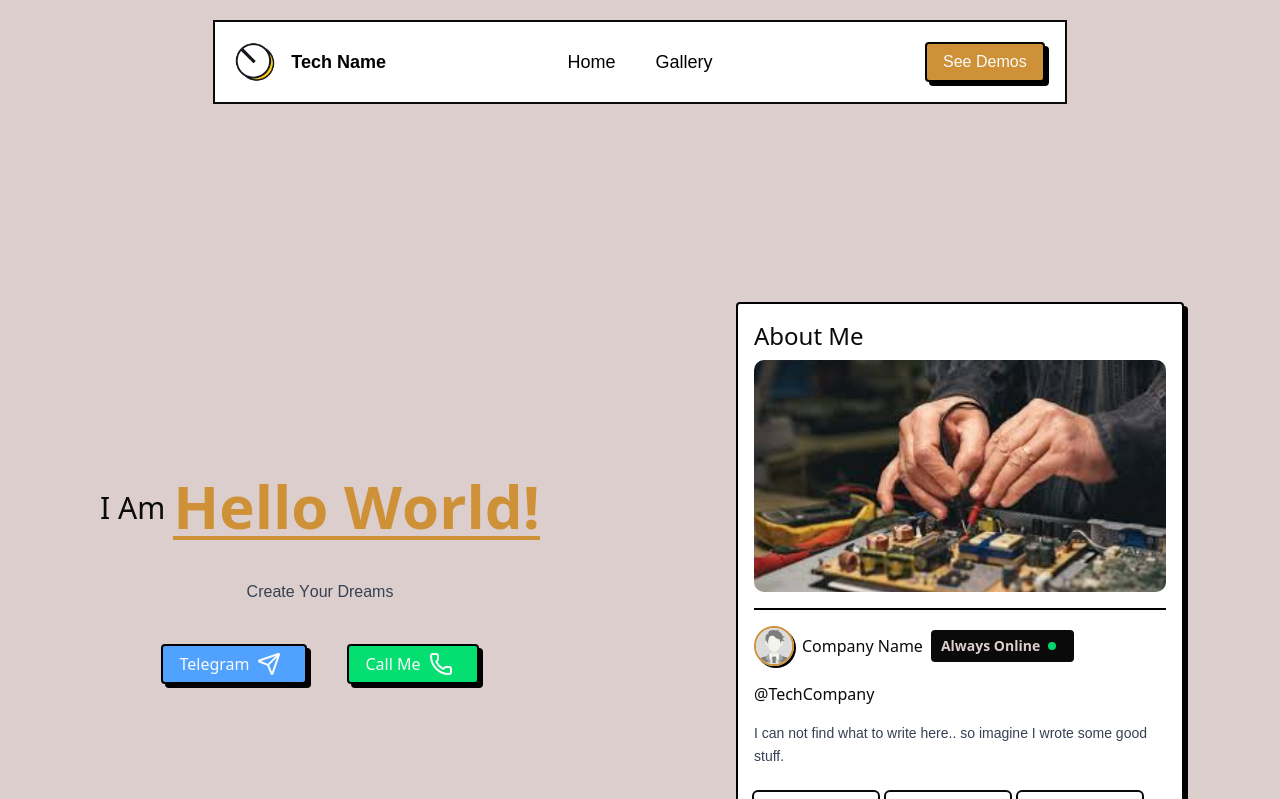
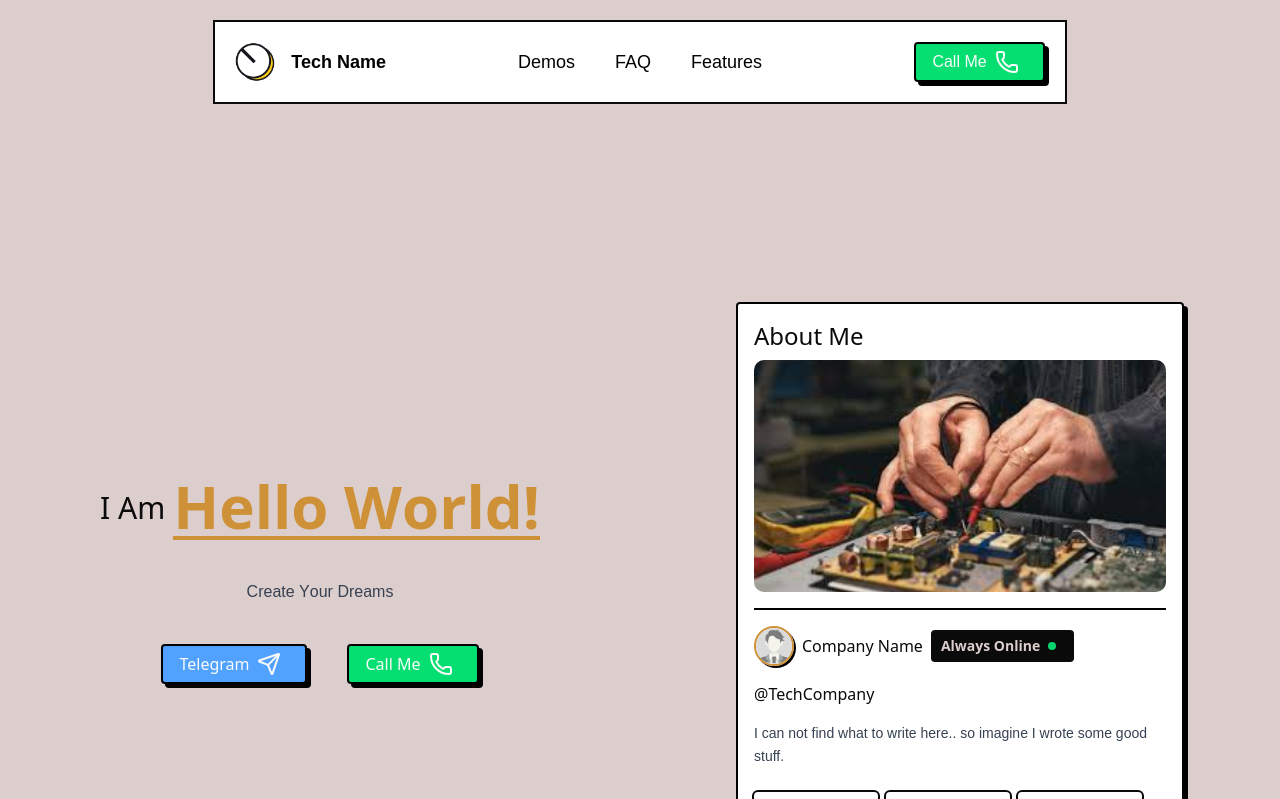
Before and after one commit to iamaloneforever/Mohsenian-Tech-WebSite, a Next.js app: page / in a window 1280 px wide. Shown: the top 799 px of the page. Built offline with nearby package versions, Linux system fonts and the light colour scheme; a web font is replaced by a local one.

Commit message:
Feat:Add Links

```diff
--- a/components/ui/Custom/Demos/Demo.tsx
+++ b/components/ui/Custom/Demos/Demo.tsx
@@ -58,7 +58,8 @@ export default function Demo() {
 	const currentVideo = videos[currentIndex];
 
 	return (
-		<motion.div
+		<motion.section
+			id="demos"
 			initial={{ opacity: 0, x: 100 }}
 			whileInView={{ opacity: 1, x: 0 }}
 			transition={{ delay: 1, duration: 1 }}
@@ -98,6 +99,6 @@ export default function Demo() {
 					</div>
 				</Card.Content>
 			</Card>
-		</motion.div>
+		</motion.section>
 	);
 }
--- a/components/ui/Custom/FAQ/Faq.tsx
+++ b/components/ui/Custom/FAQ/Faq.tsx
@@ -255,7 +255,7 @@ function FAQItem({
 
 			<button
 				onClick={onClick}
-				className="relative z-10 flex w-full items-center justify-between p-6 text-left"
+				className="relative z-1 flex w-full items-center justify-between p-6 text-left"
 			>
 				<div className="flex items-center gap-3">
 					<motion.div
@@ -318,7 +318,7 @@ export const Faq = () => {
 	const [openIndex, setOpenIndex] = useState<number | null>(0);
 
 	return (
-		<section className="relative min-h-screen overflow-hidden py-32">
+		<section className="relative min-h-screen overflow-hidden py-32" id="faq">
 			{/* Background decorations */}
 			<motion.div
 				className="absolute inset-0 -z-10"
--- a/components/ui/Custom/Features/Features.tsx
+++ b/components/ui/Custom/Features/Features.tsx
@@ -4,11 +4,11 @@ import { SwiperFeatures } from "./SwiperFeatures";
 
 export default function Features() {
 	return (
-		<div className="flex h-screen w-full items-end">
+		<section id="features" className="flex h-screen w-full items-end">
 			<div className="relative h-[50vh] w-full border-y-2">
 				<Background />
 				<SwiperFeatures />
 			</div>
-		</div>
+		</section>
 	);
 }
--- a/components/ui/Custom/Footer/footer.tsx
+++ b/components/ui/Custom/Footer/footer.tsx
@@ -4,6 +4,12 @@ import { Heart } from "lucide-react";
 import Link from "next/link";
 
 export default function Footer() {
+	const navItems = [
+		{ title: "Hero", id: "hero" },
+		{ title: "Features", id: "features" },
+		{ title: "Demo", id: "demo" },
+		{ title: "FAQ", id: "faq" },
+	];
 	return (
 		<footer className="border-t border-white/10 bg-[#001220]">
 			<div className="mx-auto max-w-7xl px-6 py-20">
@@ -25,18 +31,20 @@ export default function Footer() {
 						<h3 className="mb-5 font-semibold text-white">Navigation</h3>
 
 						<div className="flex flex-col gap-3 text-neutral-400">
-							<Link href="#home" className="transition hover:text-primary">
-								Home
-							</Link>
-							<Link href="#features" className="transition hover:text-primary">
-								Features
-							</Link>
-							<Link href="#demo" className="transition hover:text-primary">
-								Demo
-							</Link>
-							<Link href="#faq" className="transition hover:text-primary">
-								FAQ
-							</Link>
+							{navItems.map((item) => (
+								<button
+									key={item.id}
+									onClick={() =>
+										document.getElementById(item.id)?.scrollIntoView({
+											behavior: "smooth",
+											block: "start",
+										})
+									}
+									className="cursor-pointer text-left transition hover:text-primary"
+								>
+									{item.title}
+								</button>
+							))}
 						</div>
 					</div>
 
--- a/components/ui/Custom/Hero/Hero.tsx
+++ b/components/ui/Custom/Hero/Hero.tsx
@@ -52,11 +52,12 @@ const CardVARIANT: Variants = {
 
 export default function Hero() {
 	return (
-		<motion.div
+		<motion.section
+			id="hero"
 			variants={HeroVARIANT}
 			initial="initial"
 			animate="animate"
-			className="h-screen grid grid-cols-1 lg:grid-cols-2"
+			className="grid h-screen grid-cols-1 lg:grid-cols-2"
 		>
 			{/* Info */}
 			<motion.div variants={InfoVARIANT}>
@@ -68,6 +69,6 @@ export default function Hero() {
 				{/* Card hover animation */}
 				<CardHero />
 			</motion.div>
-		</motion.div>
+		</motion.section>
 	);
 }
--- a/components/ui/Custom/Navbar/MobileMenu.tsx
+++ b/components/ui/Custom/Navbar/MobileMenu.tsx
@@ -9,8 +9,18 @@ import {
   DrawerTitle,
   DrawerTrigger,
 } from "@/components/ui/drawer";
+import {
+  Dialog,
+  DialogContent,
+  DialogDescription,
+  DialogFooter,
+  DialogHeader,
+  DialogTitle,
+  DialogTrigger,
+  DialogClose,
+} from "@/components/ui/dialog";
 import { Button } from "@/components/retroui/Button";
-import { Menu } from "lucide-react";
+import { Menu, Phone } from "lucide-react";
 import { MobileMenuContent } from "./MobileMenuContent";
 export default function MobileMenu() {
   return (
@@ -26,7 +36,35 @@ export default function MobileMenu() {
         </DrawerHeader>
         <MobileMenuContent />
         <DrawerFooter className="border-t-2">
-          <Button>See Demos</Button>
+          <Dialog>
+            <DialogTrigger asChild>
+              <Button className="bg-green-400">
+                Call Me <Phone className="mx-2" />
+              </Button>
+            </DialogTrigger>
+
+            <DialogContent>
+              <DialogHeader>
+                <DialogTitle className="text-xl">Call Me</DialogTitle>
+
+                <DialogDescription className="font-text">
+                  from 9 to 10
+                </DialogDescription>
+              </DialogHeader>
+
+              <DialogFooter className="flex flex-col sm:justify-start">
+                <Button type="button" className="w-full bg-green-400">
+                  Call Me
+                </Button>
+
+                <DialogClose asChild>
+                  <Button type="button" className="w-full">
+                    Close
+                  </Button>
+                </DialogClose>
+              </DialogFooter>
+            </DialogContent>
+          </Dialog>
           <DrawerClose asChild>
             <Button variant="outline">Cancel</Button>
           </DrawerClose>
--- a/components/ui/Custom/Navbar/MobileMenuContent.tsx
+++ b/components/ui/Custom/Navbar/MobileMenuContent.tsx
@@ -1,13 +1,31 @@
-export const MobileMenuContent = (props: {}) => {
+"use client";
+
+const navItems = [
+	{ title: "Demos", id: "demos" },
+	{ title: "FAQ", id: "faq" },
+	{ title: "Features", id: "features" },
+];
+
+export const MobileMenuContent = () => {
+	const scrollToSection = (id: string) => {
+		document.getElementById(id)?.scrollIntoView({
+			behavior: "smooth",
+			block: "start",
+		});
+	};
+
 	return (
 		<div className="border-t-2">
 			<ul className="mt-8 ml-2 flex h-full w-full flex-col gap-3 text-xl">
-				<li className="cursor-pointer transition-colors hover:text-primary">
-					Home
-				</li>
-				<li className="cursor-pointer transition-colors hover:text-primary">
-					Gallary
-				</li>
+				{navItems.map((item) => (
+					<li
+						key={item.id}
+						onClick={() => scrollToSection(item.id)}
+						className="cursor-pointer transition-colors hover:text-primary"
+					>
+						{item.title}
+					</li>
+				))}
 			</ul>
 		</div>
 	);
--- a/components/ui/Custom/Navbar/Navbar.tsx
+++ b/components/ui/Custom/Navbar/Navbar.tsx
@@ -3,10 +3,30 @@ import { Button } from "@/components/retroui/Button";
 import Image from "next/image";
 import MobileMenu from "./MobileMenu";
 import { motion } from "motion/react";
+import {
+	Dialog,
+	DialogContent,
+	DialogDescription,
+	DialogFooter,
+	DialogHeader,
+	DialogTitle,
+	DialogTrigger,
+	DialogClose,
+} from "@/components/ui/dialog";
+import { Phone } from "lucide-react";
 
 export const Navbar = (props: {}) => {
-	const navItems = ["Home", "Gallery"];
-
+	const navItems = [
+		{ title: "Demos", id: "demos" },
+		{ title: "FAQ", id: "faq" },
+		{ title: "Features", id: "features" },
+	];
+	const scrollToSection = (id: string) => {
+		document.getElementById(id)?.scrollIntoView({
+			behavior: "smooth",
+			block: "start",
+		});
+	};
 	return (
 		<motion.div
 			className="flex justify-center"
@@ -16,7 +36,7 @@ export const Navbar = (props: {}) => {
 		>
 			<div className="fixed z-10 mx-2 mt-5 w-full border-2 border-foreground bg-white p-5 font-heading text-black md:w-2/3">
 				{/* Mobile Layout */}
-				<div className="flex items-center justify-between md:hidden">
+				<div className="flex items-center justify-between sm:hidden">
 					<div className="flex items-center gap-4">
 						<Image
 							src={"/logo.png"}
@@ -30,7 +50,7 @@ export const Navbar = (props: {}) => {
 				</div>
 
 				{/* Desktop Layout */}
-				<div className="hidden md:grid md:grid-cols-3 md:items-center">
+				<div className="hidden sm:grid sm:grid-cols-3 sm:items-center">
 					<div className="flex items-center gap-4">
 						<Image
 							src={"/logo.png"}
@@ -44,12 +64,14 @@ export const Navbar = (props: {}) => {
 						<ul className="flex h-full w-full items-center justify-center gap-10 text-lg">
 							{navItems.map((item) => (
 								<motion.li
-									key={item}
+									key={item.id}
+									onClick={() => scrollToSection(item.id)}
 									className="relative cursor-pointer transition-colors hover:text-primary"
 									whileHover="hover"
 									initial="initial"
 								>
-									{item}
+									{item.title}
+
 									<motion.div
 										className="absolute bottom-0 left-0 h-0.5 bg-primary"
 										variants={{
@@ -66,7 +88,35 @@ export const Navbar = (props: {}) => {
 						</ul>
 					</div>
 					<div className="flex justify-end">
-						<Button>See Demos</Button>
+						<Dialog>
+							<DialogTrigger asChild>
+								<Button className="bg-green-400">
+									Call Me <Phone className="mx-2" />
+								</Button>
+							</DialogTrigger>
+
+							<DialogContent>
+								<DialogHeader>
+									<DialogTitle className="text-xl">Call Me</DialogTitle>
+
+									<DialogDescription className="font-text">
+										from 9 to 10
+									</DialogDescription>
+								</DialogHeader>
+
+								<DialogFooter className="flex flex-col sm:justify-start">
+									<Button type="button" className="w-full bg-green-400">
+										Call Me
+									</Button>
+
+									<DialogClose asChild>
+										<Button type="button" className="w-full">
+											Close
+										</Button>
+									</DialogClose>
+								</DialogFooter>
+							</DialogContent>
+						</Dialog>
 					</div>
 				</div>
 			</div>
```
